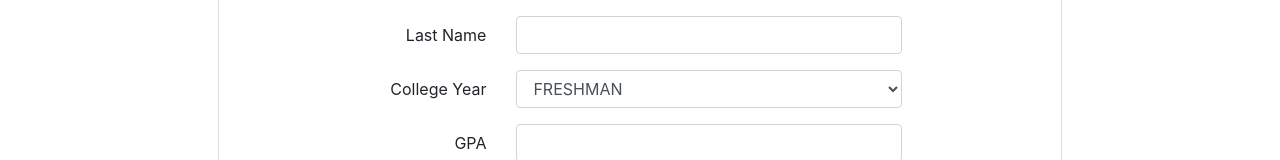
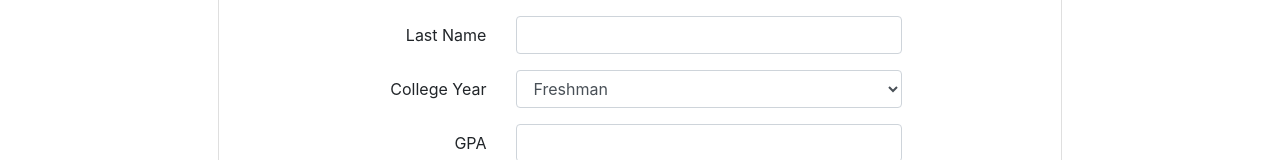
Before and after one commit to wangscs/rethinq-ui, a React (Create React App) app: page /registration in a window 1280 px wide. Shown: the part 339-499 px from the top of the page. Built offline with nearby package versions, Linux system fonts and the light colour scheme; a web font is replaced by a local one.

Commit message:
registration form

```diff
--- a/src/components/Registration.js
+++ b/src/components/Registration.js
@@ -4,7 +4,6 @@ import { API_ENDPOINT } from "../constants";
 import { UserContext } from "../context/UserContext";
 
 function Registration() {
-	console.log(API_ENDPOINT);
 	const { login } = useContext(UserContext);
 	const [user, setUser] = useState({
 		firstName: "",
@@ -135,10 +134,10 @@ function Registration() {
 												className='form-control'
 												placeholder='College Year'
 												onChange={handleChange}>
-												<option value='Food'>FRESHMAN</option>
-												<option value='Grocery'>SOPHOMORE</option>
-												<option value='Toiletry'>JUNIOR</option>
-												<option value='Medicine'>SENIOR</option>
+												<option value='FRESHMAN'>Freshman</option>
+												<option value='SOPHOMORE'>Sophomore</option>
+												<option value='JUNIOR'>Junior</option>
+												<option value='SENIOR'>Senior</option>
 											</select>
 										</div>
 									</div>
```
